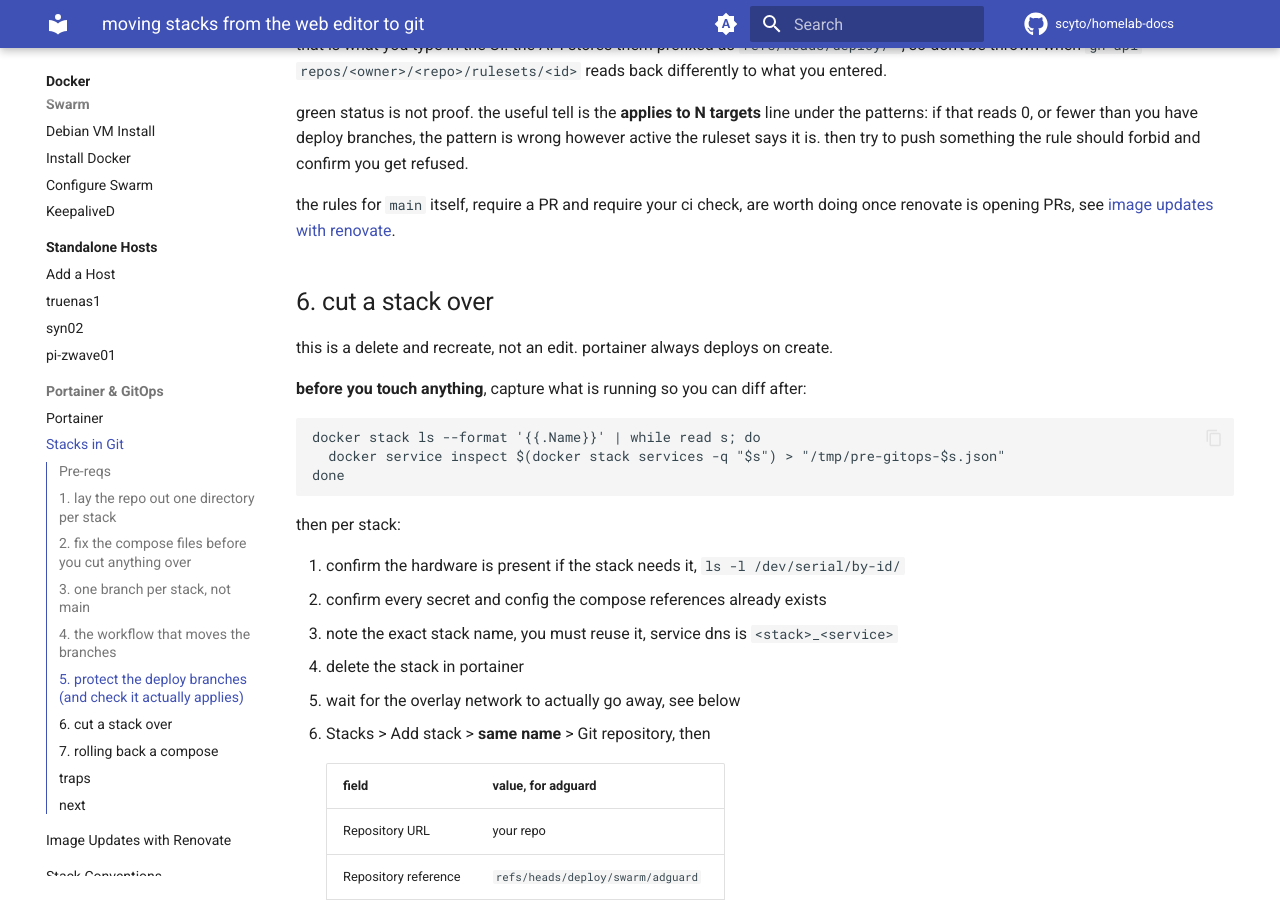
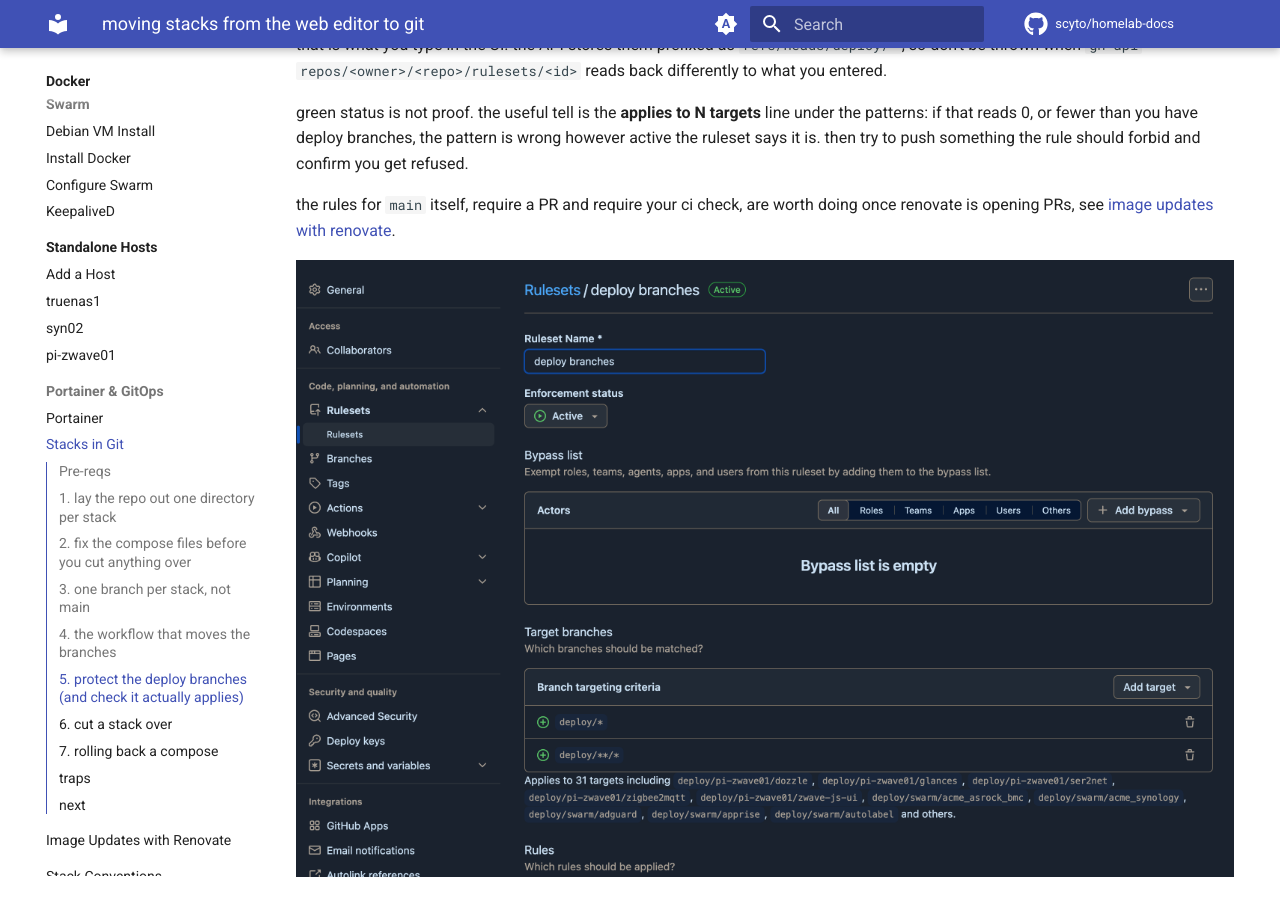
Before and after one commit to scyto/homelab-docs, an MkDocs documentation site: the page built from docs/docker/gitops-with-portainer.md, in a window 1280 px wide and 900 px high, scrolled down 4678 px. Built offline with MkDocs 1.6.1 and Material for MkDocs 9.7.7, drawn with Linux system fonts in a browser that asks for light colours; comment, search, counter and statistics services are not loaded.

Commit message:
Put the ruleset screenshot in the ruleset section
It was attached to the Force redeployment paragraph in section 6; the
ruleset it shows is section 5. From review.

Co-Authored-By: Claude Opus 5 (1M context) <noreply@anthropic.com>

```diff
--- a/docs/docker/gitops-with-portainer.md
+++ b/docs/docker/gitops-with-portainer.md
@@ -255,6 +255,8 @@ the rules for `main` itself, require a PR and require your ci check, are worth
 doing once renovate is opening PRs, see
 [image updates with renovate](image-updates-renovate.md#lock-the-branches-down-last).
 
+![the deploy branches ruleset, active, with both target patterns deploy/* and deploy/**/*, applying to 31 branches](../assets/img/gitops-ruleset-targets.png)
+
 ## 6. cut a stack over
 
 this is a delete and recreate, not an edit. portainer always deploys on create.
@@ -300,8 +302,6 @@ git changed or not, per portainer's own tooltip: a regular stack is "redeployed
 whenever triggered, without checking for docker-compose file changes". it does
 put back a stack that was changed or removed outside git, which polling cannot
 see, but that is rare and `pull and redeploy` fixes it when it happens.
-
-![the deploy branches ruleset, active, with both target patterns deploy/* and deploy/**/*, applying to 31 branches](../assets/img/gitops-ruleset-targets.png)
 
 ![portainer stack details for adguard, gitops updates on, polling every 5m, watching refs/heads/deploy/swarm/adguard](../assets/img/gitops-portainer-stack-details.png)
 
```
